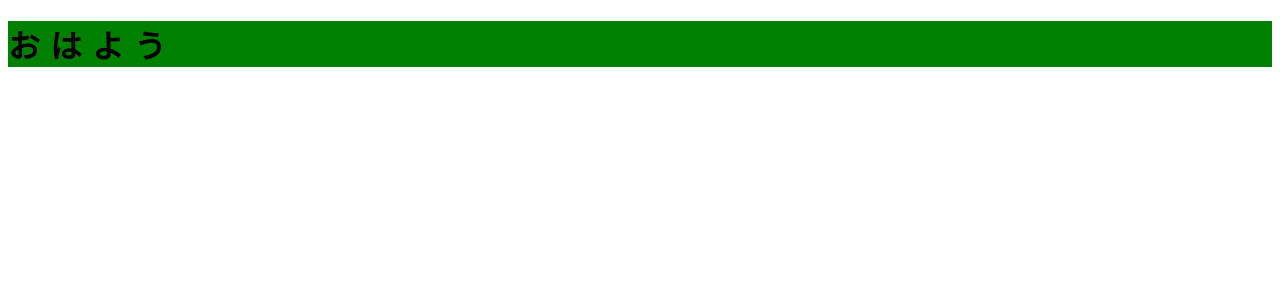
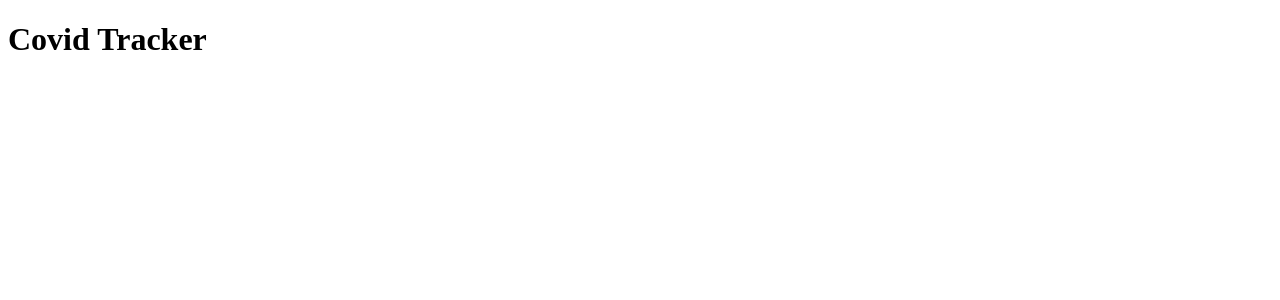
Before and after one commit to Hiratto/react-corona-tracker-app001, a React (Create React App) app: page / in a window 1280 px wide. Shown: the top 300 px of the page. Built offline with nearby package versions, Linux system fonts and the light colour scheme.

Commit message:
TopPageにTitleを表示

```diff
--- a/src/App.js
+++ b/src/App.js
@@ -1,9 +1,10 @@
 import './App.css';
+import TopPage from './pages/TopPage';
 
 function App() {
   return (
-    <div className="App">
-      <h1>おはよう</h1>
+    <div>
+      <TopPage />
     </div>
   );
 }
--- a/src/components/Title.js
+++ b/src/components/Title.js
@@ -0,0 +1,9 @@
+const Title = () => {
+  return (
+    <div>
+      <h1>Covid Tracker</h1>
+    </div>
+  );
+};
+
+export default Title;
--- a/src/pages/TopPage.js
+++ b/src/pages/TopPage.js
@@ -0,0 +1,11 @@
+import Title from "../components/Title";
+
+const TopPage = () => {
+  return (
+    <div>
+      <Title />
+    </div>
+  );
+};
+
+export default TopPage;
```
